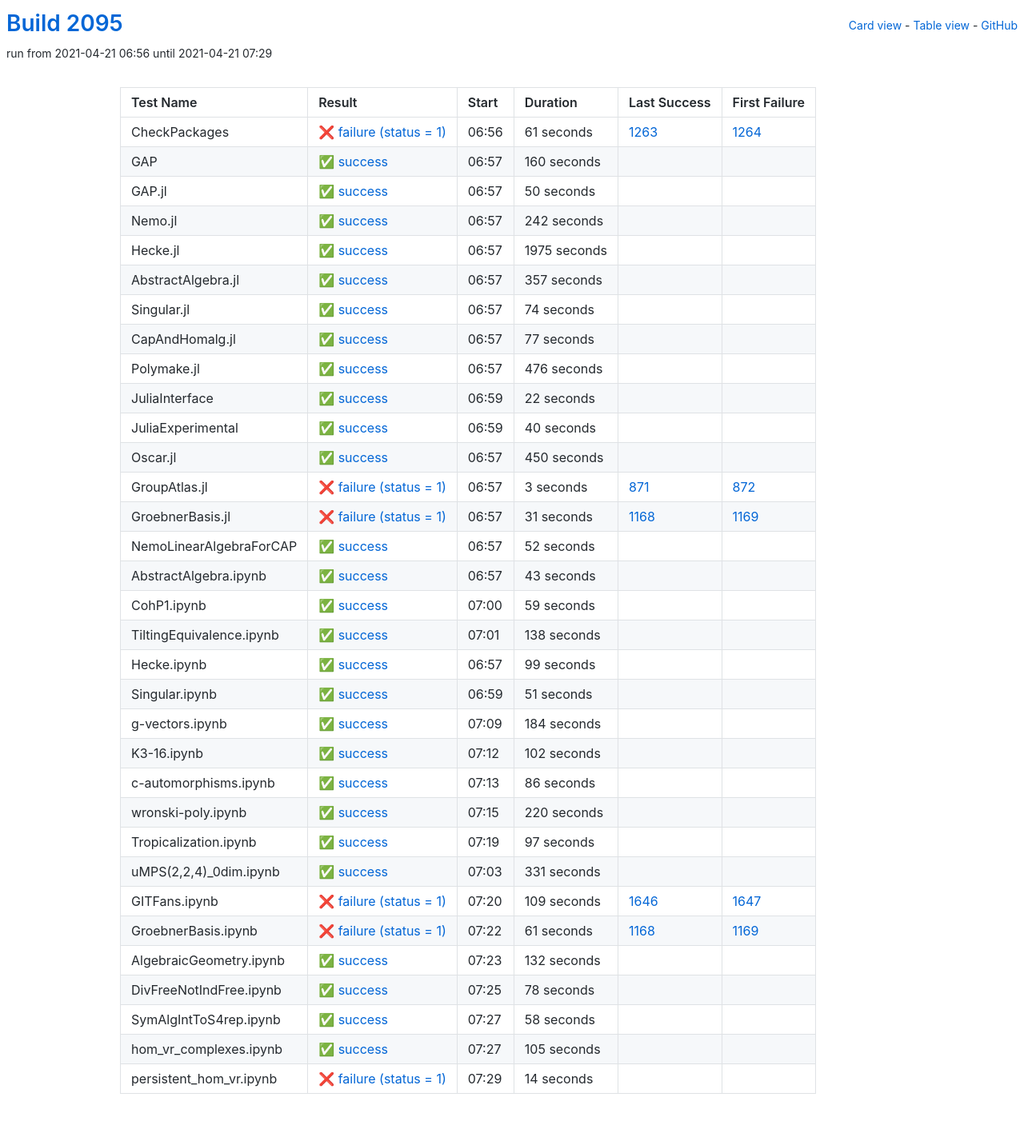
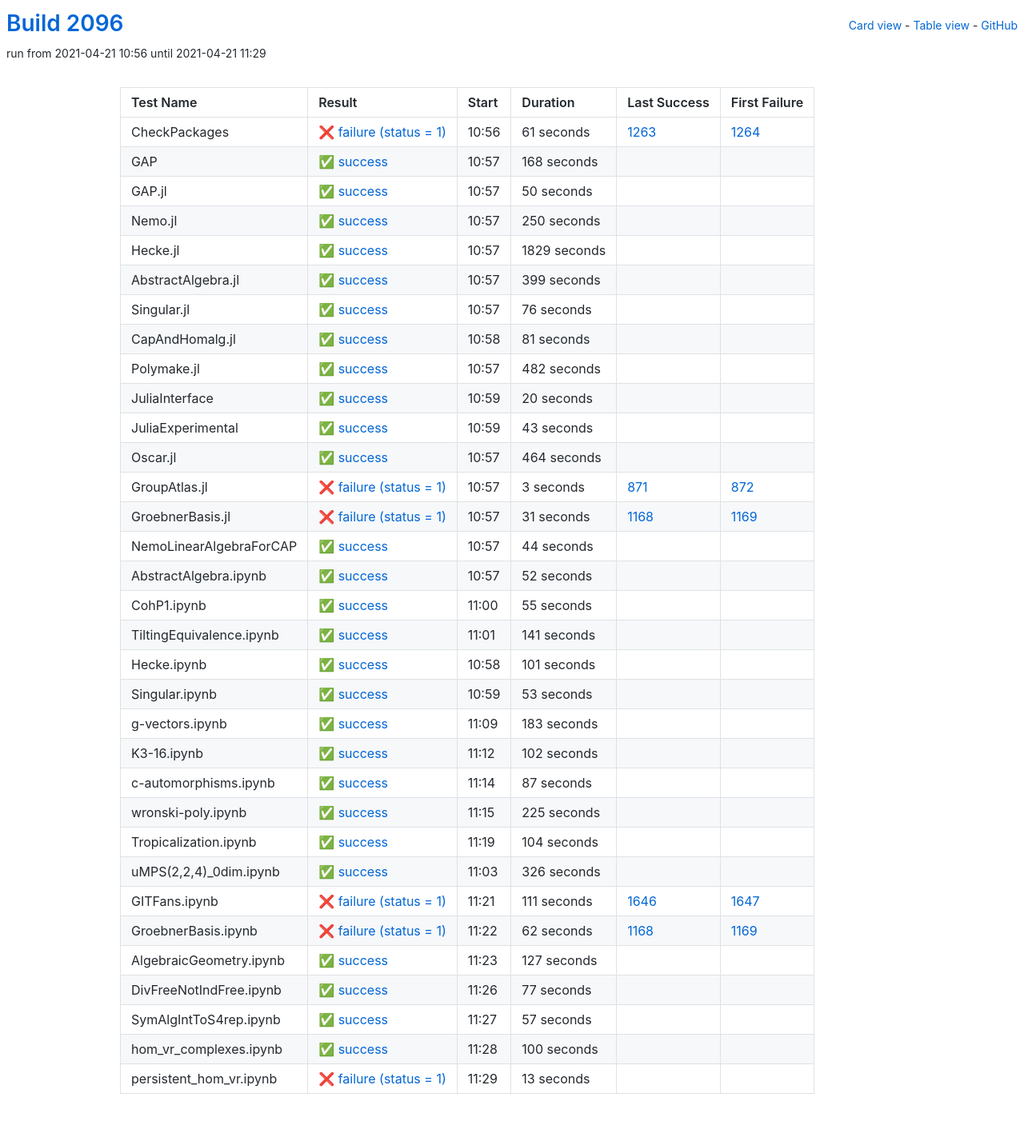
Before and after one commit to oscar-system/oscar-ci-status-stable, a Jekyll site: the page built from table.html, in a window 1280 px wide. Shown: the whole page at 80% size. Built offline with Jekyll 4.4.1, drawn with Linux system fonts in a browser that asks for light colours.

Commit message:
Build #2096

```diff
--- a/_data/ci.yml
+++ b/_data/ci.yml
@@ -1,6 +1,6 @@
 ---
-build: 2095
-build_url: https://oscarci.mathematik.uni-kl.de/job/oscar-stable/2095/
+build: 2096
+build_url: https://oscarci.mathematik.uni-kl.de/job/oscar-stable/2096/
 job: oscar-stable
 organization: oscar-system
 repo: oscar-ci-status-stable
@@ -8,8 +8,8 @@ repourl: https://github.com/oscar-system/oscar-ci-status-stable
 tests:
 - name: CheckPackages
   id: checkpackages
-  log: https://oscarci.mathematik.uni-kl.de/job/oscar-stable/2095/artifact/logs/build-2095/CheckPackages.log
-  start: 2021-04-21 06:56
+  log: https://oscarci.mathematik.uni-kl.de/job/oscar-stable/2096/artifact/logs/build-2096/CheckPackages.log
+  start: 2021-04-21 10:56
   success: false
   exitcode: 1
   status: failure
@@ -20,20 +20,20 @@ tests:
   first_failure_url: https://oscarci.mathematik.uni-kl.de/job/oscar-stable/1264/
 - name: GAP
   id: gap
-  log: https://oscarci.mathematik.uni-kl.de/job/oscar-stable/2095/artifact/logs/build-2095/GAP.log
-  start: 2021-04-21 06:57
+  log: https://oscarci.mathematik.uni-kl.de/job/oscar-stable/2096/artifact/logs/build-2096/GAP.log
+  start: 2021-04-21 10:57
   success: true
   exitcode: 0
   status: success
-  duration: 160
+  duration: 168
   last_success: false
   last_success_url:
   first_failure: false
   first_failure_url:
 - name: GAP.jl
   id: gap-jl
-  log: https://oscarci.mathematik.uni-kl.de/job/oscar-stable/2095/artifact/logs/build-2095/GAP.jl.log
-  start: 2021-04-21 06:57
+  log: https://oscarci.mathematik.uni-kl.de/job/oscar-stable/2096/artifact/logs/build-2096/GAP.jl.log
+  start: 2021-04-21 10:57
   success: true
   exitcode: 0
   status: success
@@ -44,116 +44,116 @@ tests:
   first_failure_url:
 - name: Nemo.jl
   id: nemo-jl
-  log: https://oscarci.mathematik.uni-kl.de/job/oscar-stable/2095/artifact/logs/build-2095/Nemo.jl.log
-  start: 2021-04-21 06:57
+  log: https://oscarci.mathematik.uni-kl.de/job/oscar-stable/2096/artifact/logs/build-2096/Nemo.jl.log
+  start: 2021-04-21 10:57
   success: true
   exitcode: 0
   status: success
-  duration: 242
+  duration: 250
   last_success: false
   last_success_url:
   first_failure: false
   first_failure_url:
 - name: Hecke.jl
   id: hecke-jl
-  log: https://oscarci.mathematik.uni-kl.de/job/oscar-stable/2095/artifact/logs/build-2095/Hecke.jl.log
-  start: 2021-04-21 06:57
+  log: https://oscarci.mathematik.uni-kl.de/job/oscar-stable/2096/artifact/logs/build-2096/Hecke.jl.log
+  start: 2021-04-21 10:57
   success: true
   exitcode: 0
   status: success
-  duration: 1975
+  duration: 1829
   last_success: false
   last_success_url:
   first_failure: false
   first_failure_url:
 - name: AbstractAlgebra.jl
   id: abstractalgebra-jl
-  log: https://oscarci.mathematik.uni-kl.de/job/oscar-stable/2095/artifact/logs/build-2095/AbstractAlgebra.jl.log
-  start: 2021-04-21 06:57
+  log: https://oscarci.mathematik.uni-kl.de/job/oscar-stable/2096/artifact/logs/build-2096/AbstractAlgebra.jl.log
+  start: 2021-04-21 10:57
   success: true
   exitcode: 0
   status: success
-  duration: 357
+  duration: 399
   last_success: false
   last_success_url:
   first_failure: false
   first_failure_url:
 - name: Singular.jl
   id: singular-jl
-  log: https://oscarci.mathematik.uni-kl.de/job/oscar-stable/2095/artifact/logs/build-2095/Singular.jl.log
-  start: 2021-04-21 06:57
+  log: https://oscarci.mathematik.uni-kl.de/job/oscar-stable/2096/artifact/logs/build-2096/Singular.jl.log
+  start: 2021-04-21 10:57
   success: true
   exitcode: 0
   status: success
-  duration: 74
+  duration: 76
   last_success: false
   last_success_url:
   first_failure: false
   first_failure_url:
 - name: CapAndHomalg.jl
   id: capandhomalg-jl
-  log: https://oscarci.mathematik.uni-kl.de/job/oscar-stable/2095/artifact/logs/build-2095/CapAndHomalg.jl.log
-  start: 2021-04-21 06:57
+  log: https://oscarci.mathematik.uni-kl.de/job/oscar-stable/2096/artifact/logs/build-2096/CapAndHomalg.jl.log
+  start: 2021-04-21 10:58
   success: true
   exitcode: 0
   status: success
-  duration: 77
+  duration: 81
   last_success: false
   last_success_url:
   first_failure: false
   first_failure_url:
 - name: Polymake.jl
   id: polymake-jl
-  log: https://oscarci.mathematik.uni-kl.de/job/oscar-stable/2095/artifact/logs/build-2095/Polymake.jl.log
-  start: 2021-04-21 06:57
+  log: https://oscarci.mathematik.uni-kl.de/job/oscar-stable/2096/artifact/logs/build-2096/Polymake.jl.log
+  start: 2021-04-21 10:57
   success: true
   exitcode: 0
   status: success
-  duration: 476
+  duration: 482
   last_success: false
   last_success_url:
   first_failure: false
   first_failure_url:
 - name: JuliaInterface
   id: juliainterface
-  log: https://oscarci.mathematik.uni-kl.de/job/oscar-stable/2095/artifact/logs/build-2095/JuliaInterface.log
-  start: 2021-04-21 06:59
+  log: https://oscarci.mathematik.uni-kl.de/job/oscar-stable/2096/artifact/logs/build-2096/JuliaInterface.log
+  start: 2021-04-21 10:59
   success: true
   exitcode: 0
   status: success
-  duration: 22
+  duration: 20
   last_success: false
   last_success_url:
   first_failure: false
   first_failure_url:
 - name: JuliaExperimental
   id: juliaexperimental
-  log: https://oscarci.mathematik.uni-kl.de/job/oscar-stable/2095/artifact/logs/build-2095/JuliaExperimental.log
-  start: 2021-04-21 06:59
+  log: https://oscarci.mathematik.uni-kl.de/job/oscar-stable/2096/artifact/logs/build-2096/JuliaExperimental.log
+  start: 2021-04-21 10:59
   success: true
   exitcode: 0
   status: success
-  duration: 40
+  duration: 43
   last_success: false
   last_success_url:
   first_failure: false
   first_failure_url:
 - name: Oscar.jl
   id: oscar-jl
-  log: https://oscarci.mathematik.uni-kl.de/job/oscar-stable/2095/artifact/logs/build-2095/Oscar.jl.log
-  start: 2021-04-21 06:57
+  log: https://oscarci.mathematik.uni-kl.de/job/oscar-stable/2096/artifact/logs/build-2096/Oscar.jl.log
+  start: 2021-04-21 10:57
   success: true
   exitcode: 0
   status: success
-  duration: 450
+  duration: 464
   last_success: false
   last_success_url:
   first_failure: false
   first_failure_url:
 - name: GroupAtlas.jl
   id: groupatlas-jl
-  log: https://oscarci.mathematik.uni-kl.de/job/oscar-stable/2095/artifact/logs/build-2095/GroupAtlas.jl.log
-  start: 2021-04-21 06:57
+  log: https://oscarci.mathematik.uni-kl.de/job/oscar-stable/2096/artifact/logs/build-2096/GroupAtlas.jl.log
+  start: 2021-04-21 10:57
   success: false
   exitcode: 1
   status: failure
@@ -164,8 +164,8 @@ tests:
   first_failure_url: https://oscarci.mathematik.uni-kl.de/job/oscar-stable/872/
 - name: GroebnerBasis.jl
   id: groebnerbasis-jl
-  log: https://oscarci.mathematik.uni-kl.de/job/oscar-stable/2095/artifact/logs/build-2095/GroebnerBasis.jl.log
-  start: 2021-04-21 06:57
+  log: https://oscarci.mathematik.uni-kl.de/job/oscar-stable/2096/artifact/logs/build-2096/GroebnerBasis.jl.log
+  start: 2021-04-21 10:57
   success: false
   exitcode: 1
   status: failure
@@ -176,8 +176,20 @@ tests:
   first_failure_url: https://oscarci.mathematik.uni-kl.de/job/oscar-stable/1169/
 - name: NemoLinearAlgebraForCAP
   id: nemolinearalgebraforcap
-  log: https://oscarci.mathematik.uni-kl.de/job/oscar-stable/2095/artifact/logs/build-2095/NemoLinearAlgebraForCAP.log
-  start: 2021-04-21 06:57
+  log: https://oscarci.mathematik.uni-kl.de/job/oscar-stable/2096/artifact/logs/build-2096/NemoLinearAlgebraForCAP.log
+  start: 2021-04-21 10:57
+  success: true
+  exitcode: 0
+  status: success
+  duration: 44
+  last_success: false
+  last_success_url:
+  first_failure: false
+  first_failure_url:
+- name: AbstractAlgebra.ipynb
+  id: abstractalgebra-ipynb
+  log: https://oscarci.mathematik.uni-kl.de/job/oscar-stable/2096/artifact/logs/build-2096/AbstractAlgebra.ipynb.log
+  start: 2021-04-21 10:57
   success: true
   exitcode: 0
   status: success
@@ -186,82 +198,70 @@ tests:
   last_success_url:
   first_failure: false
   first_failure_url:
-- name: AbstractAlgebra.ipynb
-  id: abstractalgebra-ipynb
-  log: https://oscarci.mathematik.uni-kl.de/job/oscar-stable/2095/artifact/logs/build-2095/AbstractAlgebra.ipynb.log
-  start: 2021-04-21 06:57
+- name: CohP1.ipynb
+  id: cohp1-ipynb
+  log: https://oscarci.mathematik.uni-kl.de/job/oscar-stable/2096/artifact/logs/build-2096/CohP1.ipynb.log
+  start: 2021-04-21 11:00
   success: true
   exitcode: 0
   status: success
-  duration: 43
-  last_success: false
-  last_success_url:
-  first_failure: false
-  first_failure_url:
-- name: CohP1.ipynb
-  id: cohp1-ipynb
-  log: https://oscarci.mathematik.uni-kl.de/job/oscar-stable/2095/artifact/logs/build-2095/CohP1.ipynb.log
-  start: 2021-04-21 07:00
-  success: true
-  exitcode: 0
-  status: success
-  duration: 59
+  duration: 55
   last_success: false
   last_success_url:
   first_failure: false
   first_failure_url:
 - name: TiltingEquivalence.ipynb
   id: tiltingequivalence-ipynb
-  log: https://oscarci.mathematik.uni-kl.de/job/oscar-stable/2095/artifact/logs/build-2095/TiltingEquivalence.ipynb.log
-  start: 2021-04-21 07:01
+  log: https://oscarci.mathematik.uni-kl.de/job/oscar-stable/2096/artifact/logs/build-2096/TiltingEquivalence.ipynb.log
+  start: 2021-04-21 11:01
   success: true
   exitcode: 0
   status: success
-  duration: 138
+  duration: 141
   last_success: false
   last_success_url:
   first_failure: false
   first_failure_url:
 - name: Hecke.ipynb
   id: hecke-ipynb
-  log: https://oscarci.mathematik.uni-kl.de/job/oscar-stable/2095/artifact/logs/build-2095/Hecke.ipynb.log
-  start: 2021-04-21 06:57
+  log: https://oscarci.mathematik.uni-kl.de/job/oscar-stable/2096/artifact/logs/build-2096/Hecke.ipynb.log
+  start: 2021-04-21 10:58
   success: true
   exitcode: 0
   status: success
-  duration: 99
+  duration: 101
   last_success: false
   last_success_url:
   first_failure: false
   first_failure_url:
 - name: Singular.ipynb
   id: singular-ipynb
-  log: https://oscarci.mathematik.uni-kl.de/job/oscar-stable/2095/artifact/logs/build-2095/Singular.ipynb.log
-  start: 2021-04-21 06:59
+  log: https://oscarci.mathematik.uni-kl.de/job/oscar-stable/2096/artifact/logs/build-2096/Singular.ipynb.log
+  start: 2021-04-21 10:59
   success: true
   exitcode: 0
   status: success
-  duration: 51
+  duration: 53
   last_success: false
   last_success_url:
   first_failure: false
   first_failure_url:
 - name: g-vectors.ipynb
   id: g-vectors-ipynb
-  log: https://oscarci.mathematik.uni-kl.de/job/oscar-stable/2095/artifact/logs/build-2095/g-vectors.ipynb.log
-  start: 2021-04-21 07:09
+  log: https://oscarci.mathematik.uni-kl.de/job/oscar-stable/2096/artifact/logs/build-2096/g-vectors.ipynb.log
+  start: 2021-04-21 11:09
   success: true
   exitcode: 0
   status: success
-  duration: 184
+  duration: 183
   last_success: false
   last_success_url:
   first_failure: false
   first_failure_url:
 - name: K3-16.ipynb
   id: k3-16-ipynb
-  log: https://oscarci.mathematik.uni-kl.de/job/oscar-stable/2095/artifact/logs/build-2095/K3-16.ipynb.log
-  start: 2021-04-21 07:12
+  log: https://oscarci.mathematik.uni-kl.de/job/oscar-stable/2096/artifact/logs/build-2096/K3-16.ipynb.log
+  start: 2021-04-21 11:12
   success: true
   exitcode: 0
   status: success
@@ -272,132 +272,132 @@ tests:
   first_failure_url:
 - name: c-automorphisms.ipynb
   id: c-automorphisms-ipynb
-  log: https://oscarci.mathematik.uni-kl.de/job/oscar-stable/2095/artifact/logs/build-2095/c-automorphisms.ipynb.log
-  start: 2021-04-21 07:13
+  log: https://oscarci.mathematik.uni-kl.de/job/oscar-stable/2096/artifact/logs/build-2096/c-automorphisms.ipynb.log
+  start: 2021-04-21 11:14
   success: true
   exitcode: 0
   status: success
-  duration: 86
+  duration: 87
   last_success: false
   last_success_url:
   first_failure: false
   first_failure_url:
 - name: wronski-poly.ipynb
   id: wronski-poly-ipynb
-  log: https://oscarci.mathematik.uni-kl.de/job/oscar-stable/2095/artifact/logs/build-2095/wronski-poly.ipynb.log
-  start: 2021-04-21 07:15
+  log: https://oscarci.mathematik.uni-kl.de/job/oscar-stable/2096/artifact/logs/build-2096/wronski-poly.ipynb.log
+  start: 2021-04-21 11:15
   success: true
   exitcode: 0
   status: success
-  duration: 220
+  duration: 225
   last_success: false
   last_success_url:
   first_failure: false
   first_failure_url:
 - name: Tropicalization.ipynb
   id: tropicalization-ipynb
-  log: https://oscarci.mathematik.uni-kl.de/job/oscar-stable/2095/artifact/logs/build-2095/Tropicalization.ipynb.log
-  start: 2021-04-21 07:19
+  log: https://oscarci.mathematik.uni-kl.de/job/oscar-stable/2096/artifact/logs/build-2096/Tropicalization.ipynb.log
+  start: 2021-04-21 11:19
   success: true
   exitcode: 0
   status: success
-  duration: 97
+  duration: 104
   last_success: false
   last_success_url:
   first_failure: false
   first_failure_url:
 - name: uMPS(2,2,4)_0dim.ipynb
   id: umps-2-2-4-0dim-ipynb
-  log: https://oscarci.mathematik.uni-kl.de/job/oscar-stable/2095/artifact/logs/build-2095/uMPS-2-2-4-_0dim.ipynb.log
-  start: 2021-04-21 07:03
+  log: https://oscarci.mathematik.uni-kl.de/job/oscar-stable/2096/artifact/logs/build-2096/uMPS-2-2-4-_0dim.ipynb.log
+  start: 2021-04-21 11:03
   success: true
   exitcode: 0
   status: success
-  duration: 331
+  duration: 326
   last_success: false
   last_success_url:
   first_failure: false
   first_failure_url:
 - name: GITFans.ipynb
   id: gitfans-ipynb
-  log: https://oscarci.mathematik.uni-kl.de/job/oscar-stable/2095/artifact/logs/build-2095/GITFans.ipynb.log
-  start: 2021-04-21 07:20
+  log: https://oscarci.mathematik.uni-kl.de/job/oscar-stable/2096/artifact/logs/build-2096/GITFans.ipynb.log
+  start: 2021-04-21 11:21
   success: false
   exitcode: 1
   status: failure
-  duration: 109
+  duration: 111
   last_success: 1646
   last_success_url: https://oscarci.mathematik.uni-kl.de/job/oscar-stable/1646/
   first_failure: 1647
   first_failure_url: https://oscarci.mathematik.uni-kl.de/job/oscar-stable/1647/
 - name: GroebnerBasis.ipynb
   id: groebnerbasis-ipynb
-  log: https://oscarci.mathematik.uni-kl.de/job/oscar-stable/2095/artifact/logs/build-2095/GroebnerBasis.ipynb.log
-  start: 2021-04-21 07:22
+  log: https://oscarci.mathematik.uni-kl.de/job/oscar-stable/2096/artifact/logs/build-2096/GroebnerBasis.ipynb.log
+  start: 2021-04-21 11:22
   success: false
   exitcode: 1
   status: failure
-  duration: 61
+  duration: 62
   last_success: 1168
   last_success_url: https://oscarci.mathematik.uni-kl.de/job/oscar-stable/1168/
   first_failure: 1169
   first_failure_url: https://oscarci.mathematik.uni-kl.de/job/oscar-stable/1169/
 - name: AlgebraicGeometry.ipynb
   id: algebraicgeometry-ipynb
-  log: https://oscarci.mathematik.uni-kl.de/job/oscar-stable/2095/artifact/logs/build-2095/AlgebraicGeometry.ipynb.log
-  start: 2021-04-21 07:23
+  log: https://oscarci.mathematik.uni-kl.de/job/oscar-stable/2096/artifact/logs/build-2096/AlgebraicGeometry.ipynb.log
+  start: 2021-04-21 11:23
   success: true
   exitcode: 0
   status: success
-  duration: 132
+  duration: 127
   last_success: false
   last_success_url:
   first_failure: false
   first_failure_url:
 - name: DivFreeNotIndFree.ipynb
   id: divfreenotindfree-ipynb
-  log: https://oscarci.mathematik.uni-kl.de/job/oscar-stable/2095/artifact/logs/build-2095/DivFreeNotIndFree.ipynb.log
-  start: 2021-04-21 07:25
+  log: https://oscarci.mathematik.uni-kl.de/job/oscar-stable/2096/artifact/logs/build-2096/DivFreeNotIndFree.ipynb.log
+  start: 2021-04-21 11:26
   success: true
   exitcode: 0
   status: success
-  duration: 78
+  duration: 77
   last_success: false
   last_success_url:
   first_failure: false
   first_failure_url:
 - name: SymAlgIntToS4rep.ipynb
   id: symalginttos4rep-ipynb
-  log: https://oscarci.mathematik.uni-kl.de/job/oscar-stable/2095/artifact/logs/build-2095/SymAlgIntToS4rep.ipynb.log
-  start: 2021-04-21 07:27
+  log: https://oscarci.mathematik.uni-kl.de/job/oscar-stable/2096/artifact/logs/build-2096/SymAlgIntToS4rep.ipynb.log
+  start: 2021-04-21 11:27
   success: true
   exitcode: 0
   status: success
-  duration: 58
+  duration: 57
   last_success: false
   last_success_url:
   first_failure: false
   first_failure_url:
 - name: hom_vr_complexes.ipynb
   id: hom-vr-complexes-ipynb
-  log: https://oscarci.mathematik.uni-kl.de/job/oscar-stable/2095/artifact/logs/build-2095/hom_vr_complexes.ipynb.log
-  start: 2021-04-21 07:27
+  log: https://oscarci.mathematik.uni-kl.de/job/oscar-stable/2096/artifact/logs/build-2096/hom_vr_complexes.ipynb.log
+  start: 2021-04-21 11:28
   success: true
   exitcode: 0
   status: success
-  duration: 105
+  duration: 100
   last_success: false
   last_success_url:
   first_failure: false
   first_failure_url:
 - name: persistent_hom_vr.ipynb
   id: persistent-hom-vr-ipynb
-  log: https://oscarci.mathematik.uni-kl.de/job/oscar-stable/2095/artifact/logs/build-2095/persistent_hom_vr.ipynb.log
-  start: 2021-04-21 07:29
+  log: https://oscarci.mathematik.uni-kl.de/job/oscar-stable/2096/artifact/logs/build-2096/persistent_hom_vr.ipynb.log
+  start: 2021-04-21 11:29
   success: false
   exitcode: 1
   status: failure
-  duration: 14
+  duration: 13
   last_success: false
   last_success_url:
   first_failure: false
```
Also changed, not shown: README.md.
